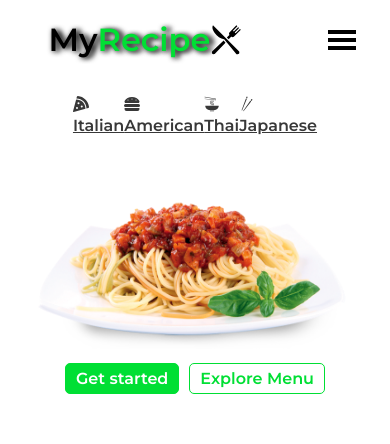
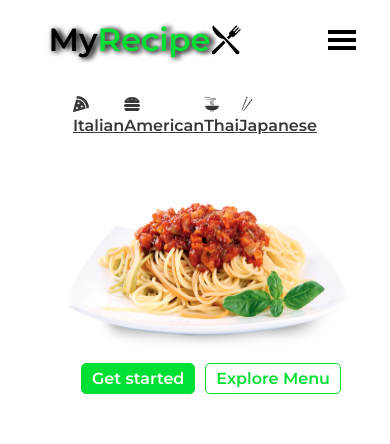
Before and after one commit to B-lovedth/Real-Meal, a React (Create React App) app: page / in a window 390 px wide. Shown: the top 444 px of the page. Built offline with nearby package versions, Linux system fonts and the light colour scheme; no server answers.

Commit message:
Update HeroSection.css

```diff
--- a/src/components/HeroSection.css
+++ b/src/components/HeroSection.css
@@ -70,10 +70,10 @@
     }
     .btn-wrapper button {
         padding: 10px 12px;
-        font-size: 1rem;
+        font-size: 1.5rem;
     }
     .column-one{
-        width:60%;
+        margin-left:2rem;
     }
 }
 @media(max-width:960px){
```
